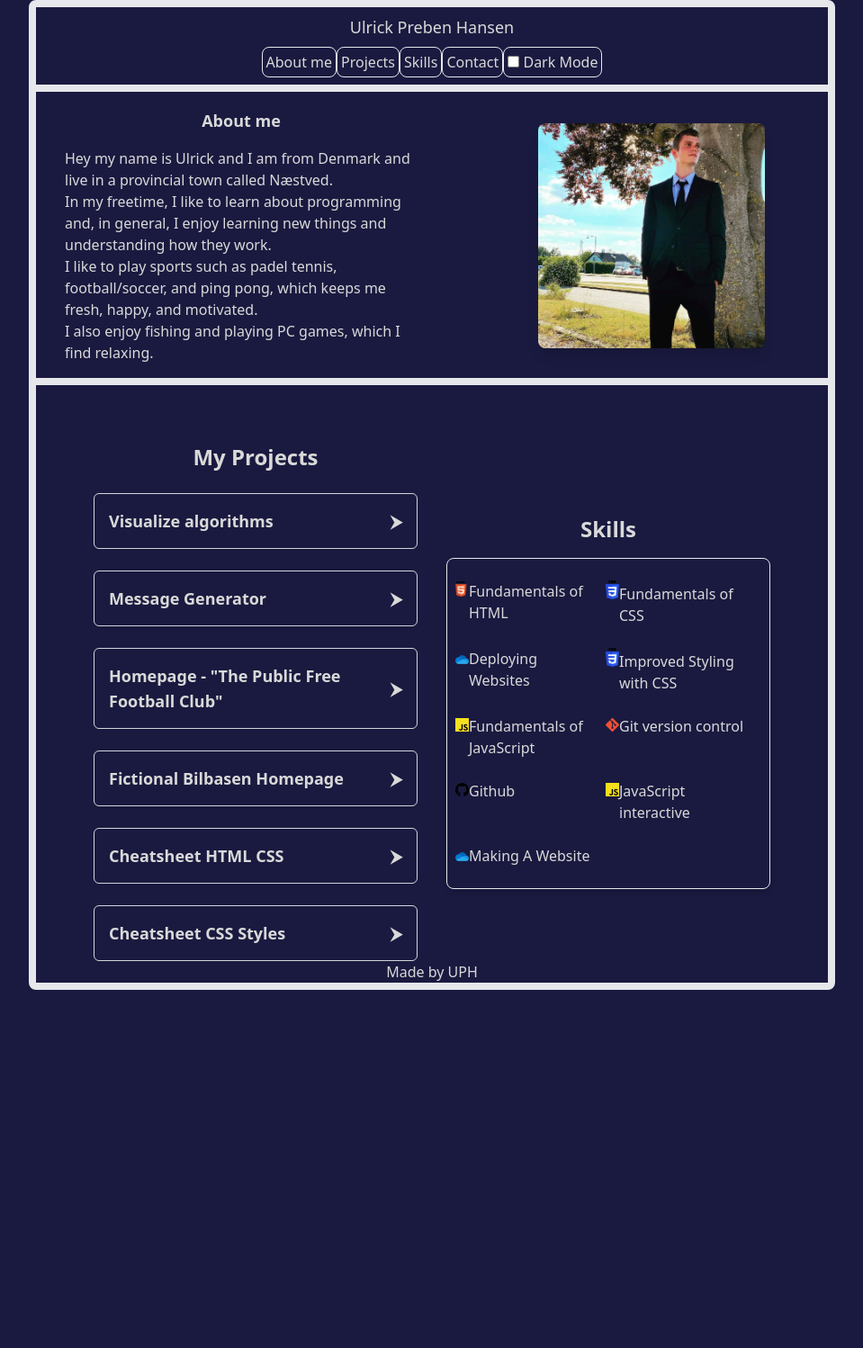
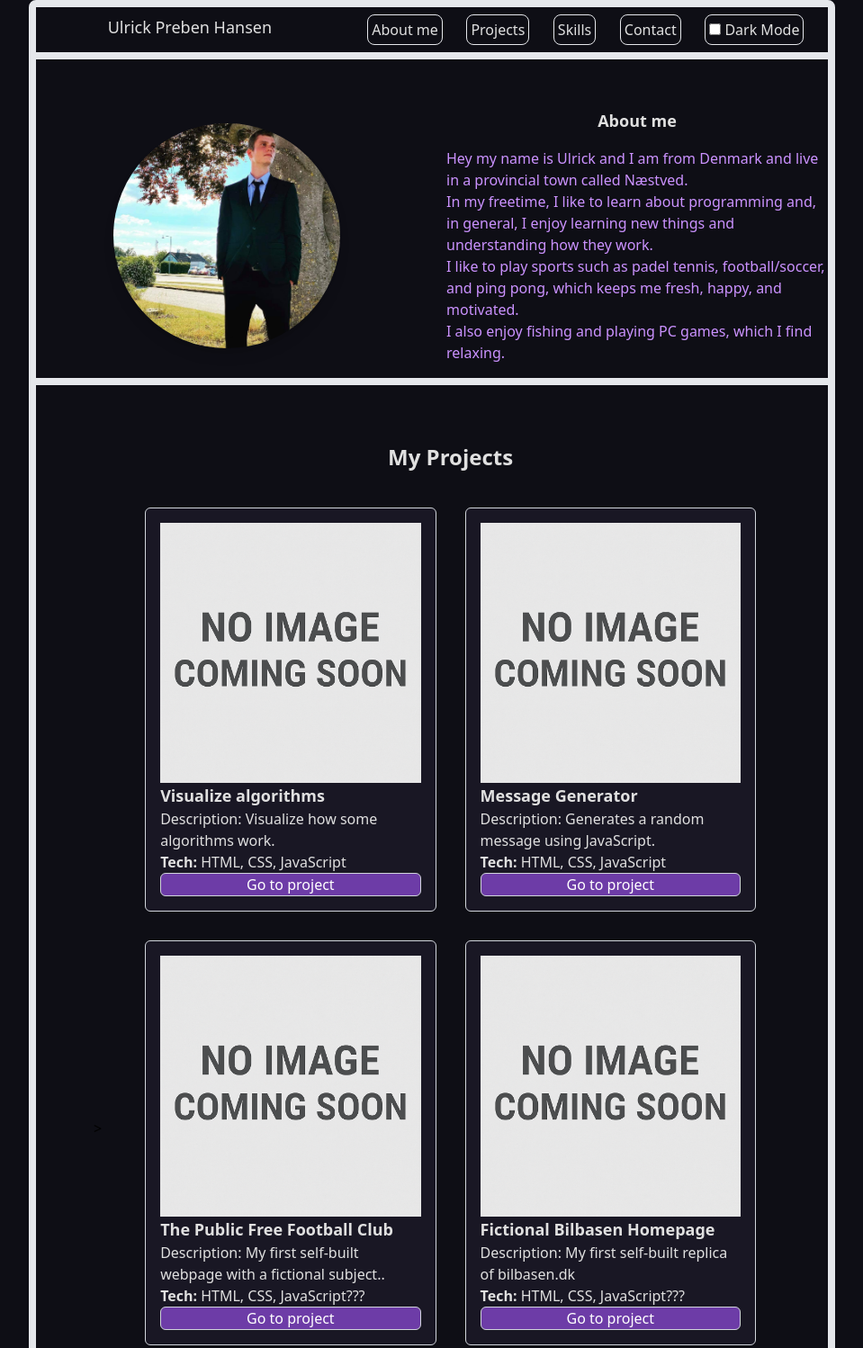
Before and after one commit to Ulrick1432/My_Portfolio, a website: page index.html in a window 1280 px wide. Shown: the top 1498 px of the page at 90% size, without its empty margins (160-1119 px from the left). Before the commit the page ends 1100 px from the top, so only its background shows below. Drawn offline with Linux system fonts and the light colour scheme.

Commit message:
2.0 missings changes in skills section

```diff
--- a/Plan.txt
+++ /dev/null
@@ -1,5 +0,0 @@
-* ulrickhansen.dev og eller .com ???domæne køb hos simply.com
-
-* Projekted skal bare bygges unden et framework og React
-* Brug Tailwind CSS ?
-* Brug typestript, se hvordan det kan bruges her https://www.typescriptlang.org/ (OBS har det installeret via VS code :))
--- a/index.css
+++ b/index.css
@@ -2,3 +2,16 @@ p, h2 {
   margin: 0px;
   padding: 0px;
 }
+
+h1, h2, h3, h4, h5, a, p, label, span, li {
+  color: #E0E0E0;
+}
+
+.project {
+  margin-left: 1rem;
+  margin-top: 1rem;
+}
+
+.test {
+  color: #6d3ca7;
+}
--- a/index.html
+++ b/index.html
@@ -5,16 +5,18 @@
         <link href="./src/output.css" rel="stylesheet">
         <link href="./src/icons.css" rel="stylesheet">
         <link href="./index.css" rel="stylesheet">
+        <link href="./src/input.css" rel="stylesheet">
         <meta charset="UTF-8">
         <meta name="keywords" content="HTML, CSS, JavaScript">
         <meta name="viewport" content="width=device-width, initial-scale=1.0">
     </head>
 
-    <Body class="flex flex-col items-center border-8 rounded-lg max-w-4xl m-auto bg-background text-primary">
+    <Body class="flex flex-col items-center border-8 rounded-lg max-w-4xl m-auto bg-background ">
         <div class="fixed bg-background top-0 left-0 right-0 max-w-4xl m-auto">
-            <header class="max-sm:flex max-sm:items-center max-sm:justify-between border-8 rounded-t-lg">
-                <h1 class="text-lg mb-2 mt-2 flex-grow text-center">Ulrick Preben Hansen</h1>
-                <nav class="flex flex-row space-x-4 mb-2">
+        <!-- HEADER -->
+            <header class="flex max-sm:flex  max-sm:items-center max-sm:justify-between border-8 rounded-t-lg">
+                <h1 class="flex-grow text-lg mb-2 mt-2 text-center">Ulrick Preben Hansen</h1>
+                <nav class="flex flex-grow flex-row space-x-4 mb-2 mt-2">
                     <ul role="list" hidden class="sidebar flex-col items-start justify-start absolute right-0 top-0 mt-2 mr-2 z-50 bg-white backdrop-blur-md shadow-lg rounded-lg">
                         <li class="p-2 border-b w-full flex justify-center hover:bg-gray-100 transition-colors duration-200 rounded-lg">
                             <a href="#" class="menu-close">
@@ -23,8 +25,8 @@
                                 </svg>
                             </a>
                         </li>
-                        <li class="p-2 border-b w-full hover:bg-gray-100 transition-colors duration-200">
-                            <a href="index.html" class="w-full text-center">About me</a>
+                        <li class="p-2 border-b w-full hover:bg-gray-100 transition-colors duration-200 ">
+                            <a href="index.html" class="w-full text-center ">About me</a>
                         </li>
                         <li class="p-2 border-b w-full hover:bg-gray-100 transition-colors duration-200">
                             <a href="#project-container" class="w-full text-center">Projects</a>
@@ -41,7 +43,7 @@
                         </div>
                     </ul>
                     <!------------------------------------------------------------------------------->
-                    <ul role="list" class="sm:flex hidden hiddenspace-x-8 justify-center w-full ">
+                    <ul role="list" class=" sm:flex hidden hiddenspace-x-8 w-full justify-evenly">
                         <li class="p-1 border rounded-lg hover:shadow-lg bg" >
                             <a href="index.html">About me</a>
                         </li>
@@ -63,101 +65,96 @@
                 <a href="#" class="menu-open sm:hidden"><svg xmlns="http://www.w3.org/2000/svg" height="24px" viewBox="0 -960 960 960" width="24px" fill="#e8eaed"><path d="M120-240v-80h720v80H120Zm0-200v-80h720v80H120Zm0-200v-80h720v80H120Z"/></svg></a>
             </header>
         </div>
-
+        <!-- MAIN -->
         <main class="mt-28">
+            <!-- ABOUT ME -->
             <section id="about-me" class="flex flex-col md:flex-row items-center md:space-x-8 border-b-8 pb-4">
+                <div class="md:w-1/2 flex justify-center mt-4 md:mt-0">
+                    <img
+                    class="rounded-full shadow-lg"
+                    src="../resources/Profilfoto.jpeg"
+                    alt="Photo of Ulrick Hansen"
+                    style="height: 250px; width: auto;"
+                    >
+                </div>
                 <div class="ml-8 mr-8 md:w-1/2">
                     <h2 class="text-center text-lg font-bold">About me</h2>
-                    <p class="mt-4">
+                    <p class="mt-4 text-hoverColor">
                         Hey my name is Ulrick and I am from Denmark and live in a provincial town called Næstved.<br>
                         In my freetime, I like to learn about programming and, in general, I enjoy learning new things and understanding how they work.<br>
                         I like to play sports such as padel tennis, football/soccer, and ping pong, which keeps me fresh, happy, and motivated.<br>
                         I also enjoy fishing and playing PC games, which I find relaxing.
                     </p>
                 </div>
-                <div class="md:w-1/2 flex justify-center mt-4 md:mt-0">
-                    <img
-                    class="rounded-lg shadow-lg"
-                    src="../resources/Profilfoto.jpeg"
-                    alt="Photo of Ulrick Hansen"
-                    style="height: 250px; width: auto;"
-                    >
-                </div>
             </section>
-            <section id="my-projects" class="flex flex-col gap-12 mt-16 md:flex-row md:gap-8 items-center px-4 md:px-16">
+
+            <section class="flex flex-col gap-12 mt-16 md:flex-row md:gap-8 items-center px-4 md:px-16"></sectionclass>>
                 <!-- Projects Section -->
-                <div class="w-full md:w-1/2 space-y-6">
+                <div class="w-full space-y-6">
                     <h2 class="text-center font-bold text-xl md:text-2xl ">My Projects</h2>
-                    <details id="visualize-algorithms" class="group border border-gray-300 rounded-md p-4 shadow-sm hover:shadow-lg transition-shadow duration-300">
-                        <summary class="cursor-pointer font-semibold text-lg flex items-center ">
-                            <span>Visualize algorithms</span>
-                            <span class="ml-auto transition-transform group-open:rotate-90">⮞</span>
-                        </summary>
-                    </details>
-                    <details class="group border border-gray-300 rounded-md p-4 shadow-sm hover:shadow-lg transition-shadow duration-300">
-                        <summary class="cursor-pointer font-semibold text-lg flex items-center ">
-                            <span>Message Generator</span>
-                            <span class="ml-auto transition-transform group-open:rotate-90">⮞</span>
-                        </summary>
-                        <div class="mt-2 text-gray-600">
-                            Generates a random message using JavaScript.
+                    <div class="projects-container grid grid-cols-2 justify-around">
+                        <!-- Projects -->
+                        <div id="visualize-algorithms" class="project">
+                            <img class="project-image" src="./resources/DefaultImage.png">
+                            <h4 class="project-header">Visualize algorithms</h4>
+                            <p class="project-description">Description: Visualize how some algorithms work.</p>
+                            <p class="project-tech"><span class="font-semibold">Tech:</span> HTML, CSS, JavaScript</p>
+                            <button id="btn-visualize-algorithms" class="btn-go-to-project" onclick="">Go to project</button>
                         </div>
-                    </details>
-                    <details class="group border border-gray-300 rounded-md p-4 shadow-sm hover:shadow-lg transition-shadow duration-300">
-                        <summary class="cursor-pointer font-semibold text-lg flex items-center ">
-                            <span>Homepage - "The Public Free Football Club"</span>
-                            <span class="ml-auto transition-transform group-open:rotate-90">⮞</span>
-                        </summary>
-                        <div class="mt-2 text-gray-600">
-                            My first self-built webpage with a fictional subject.
+                        <div id="message-generator" class="project">
+                            <img class="project-image" src="./resources/DefaultImage.png">
+                            <h4 class="project-header">Message Generator</h4>
+                            <p class="project-description">Description: Generates a random message using JavaScript.</p>
+                            <p class="project-tech"><span class="font-semibold">Tech:</span> HTML, CSS, JavaScript</p>
+                            <button id="btn-message-generator" class="btn-go-to-project">Go to project</button>
                         </div>
-                    </details>
-                    <details class="group border border-gray-300 rounded-md p-4 shadow-sm hover:shadow-lg transition-shadow duration-300">
-                        <summary class="cursor-pointer font-semibold text-lg flex items-center ">
-                            <span>Fictional Bilbasen Homepage</span>
-                            <span class="ml-auto transition-transform group-open:rotate-90">⮞</span>
-                        </summary>
-                        <div class="mt-2 text-gray-600">
-                            My first self-built replica of bilbasen.dk.
+                        <div id="free-football-club" class="project">
+                            <img class="project-image" src="./resources/DefaultImage.png">
+                            <h4 class="project-header">The Public Free Football Club</h4>
+                            <p class="project-description">Description: My first self-built webpage with a fictional subject..</p>
+                            <p class="project-tech"><span class="font-semibold">Tech:</span> HTML, CSS, JavaScript???</p>
+                            <button id="btn-free-football-club" class="btn-go-to-project">Go to project</button>
                         </div>
-                    </details>
-                    <details class="group border border-gray-300 rounded-md p-4 shadow-sm hover:shadow-lg transition-shadow duration-300">
-                        <summary class="cursor-pointer font-semibold text-lg flex items-center ">
-                            <span>Cheatsheet HTML CSS</span>
-                            <span class="ml-auto transition-transform group-open:rotate-90">⮞</span>
-                        </summary>
-                        <div class="mt-2 text-gray-600">
-                            Cheatsheet of HTML tables, other tags, CSS selectors, and properties.
+                        <div id="fictional-bilbasen" class="project">
+                            <img class="project-image" src="./resources/DefaultImage.png">
+                            <h4 class="project-header">Fictional Bilbasen Homepage</h4>
+                            <p class="project-description">Description: My first self-built replica of bilbasen.dk</p>
+                            <p class="project-tech"><span class="font-semibold">Tech:</span> HTML, CSS, JavaScript???</p>
+                            <button id="btn-fictional-bilbasen" class="btn-go-to-project">Go to project</button>
                         </div>
-                    </details>
-                    <details class="group border border-gray-300 rounded-md p-4 shadow-sm hover:shadow-lg transition-shadow duration-300">
-                        <summary class="cursor-pointer font-semibold text-lg flex items-center ">
-                            <span>Cheatsheet CSS Styles</span>
-                            <span class="ml-auto transition-transform group-open:rotate-90">⮞</span>
-                        </summary>
-                        <div class="mt-2 text-gray-600">
-                            Cheatsheet of CSS box model, positioning, colors, and typography.
+                        <div id="cheatsheet-html-css" class="project">
+                            <img class="project-image" src="./resources/DefaultImage.png">
+                            <h4 class="project-header">Cheatsheet HTML CSS</h4>
+                            <p class="project-description">Description: Cheatsheet of HTML tables, other tags, CSS selectors, and properties.</p>
+                            <p class="project-tech"><span class="font-semibold">Tech:</span> HTML, CSS, JavaScript???</p>
+                            <button id="btn-cheatsheet-html-css" class="btn-go-to-project">Go to project</button>
                         </div>
-                    </details>
-                </div>
-
-                <!-- Skills Section -->
-                <div id="skills" class="w-full md:w-1/2 space-y-4">
-                    <h3 class="text-center font-bold text-xl md:text-2xl ">Skills</h3>
-                    <ul class="grid grid-cols-2 gap-4 md:gap-6 border rounded-lg p-6 shadow-md">
-                        <li class="img_html">Fundamentals of HTML</li>
-                        <li class="img_css">Fundamentals of CSS</li>
-                        <li class="img_cloud">Deploying Websites</li>
-                        <li class="img_css">Improved Styling with CSS</li>
-                        <li class="img_js">Fundamentals of JavaScript</li>
-                        <li class="img_git">Git version control</li>
-                        <li class="img_github">Github</li>
-                        <li class="img_js">JavaScript interactive</li>
-                        <li class="img_cloud">Making A Website
-                    </ul>
+                        <div id="cheatsheet-css-styles" class="project">
+                            <img class="project-image" src="./resources/DefaultImage.png">
+                            <h4 class="project-header">Cheatsheet CSS Styles</h4>
+                            <p class="project-description">Description: Cheatsheet of CSS box model, positioning, colors, and typography.</p>
+                            <p class="project-tech"><span class="font-semibold">Tech:</span> HTML, CSS, JavaScript???</p>
+                            <button id="btn-cheatsheet-css-styles" class="btn-go-to-project">Go to project</button>
+                        </div>
+                    </div>
                 </div>
             </section>
 
+            <!-- Skills Section -->
+            <div id="skills" class="w-full space-y-4">
+                <h3 class="text-center font-bold text-xl md:text-2xl ">Skills</h3>
+                <ul class="grid grid-cols-2 gap-4 md:gap-6 border rounded-lg p-6 shadow-md">
+                    <li class="img_html">Fundamentals of HTML</li>
+                    <li class="img_css">Fundamentals of CSS</li>
+                    <li class="img_cloud">Deploying Websites</li>
+                    <li class="img_css">Improved Styling with CSS</li>
+                    <li class="img_js">Fundamentals of JavaScript</li>
+                    <li class="img_git">Git version control</li>
+                    <li class="img_github">Github</li>
+                    <li class="img_js">JavaScript interactive</li>
+                    <li class="img_cloud">Making A Website </li>
+                </ul>
+            </div>
         </main>
         <footer>
             <p class="text-center">Made by UPH</p>
--- a/src/icons.css
+++ b/src/icons.css
@@ -1,3 +1,7 @@
+/*
+  Denne fil bruges til at sætte logo ved de diverse skills i skills sektionen
+*/
+
 li.img_html::marker {
   content: url(../resources/skillsImages/17pxHTML5_logo_and_wordmark.svg.png);
 
--- a/src/input.css
+++ b/src/input.css
@@ -1,3 +1,28 @@
+/*
+  Hvad bruges denne fil til?
+  Denn fil bruges til at lave custom tailwind css klasser,
+  en klasse til flere ens element, i stedet for at man skal,
+  skrive de samme klasser i elementer som skal være ens.
+*/
+
 @tailwind base;
 @tailwind components;
 @tailwind utilities;
+
+/*
+  Tailwind kræver at egendefinerede klasser med @apply skrives inde i en @layer,
+  hvis de skal få adgang til Tailwinds theme-konfiguration.
+  (som er i tailwind.config.js)
+*/
+@layer components {
+  .project {
+    @apply flex flex-col border border-gray-300 rounded-md bg-secondaryBackground m-4 p-4 shadow-sm hover:shadow-lg transition-shadow duration-300;
+  }
+
+  .project-header {
+    @apply font-bold text-lg;
+  }
+  .btn-go-to-project {
+    @apply border border-gray-300 rounded-md text-buttonTextColor bg-buttonColor select-none hover:bg-hoverColor;
+  }
+}
--- a/tailwind.config.js
+++ b/tailwind.config.js
@@ -4,13 +4,13 @@ module.exports = {
   theme: {
     extend: {
       colors: {
-        'background': '#1A132F',
-        'secondaryBackground': '#2B2046',
-        'primaryText': '#D9D9D9',
-        'buttonColor': '#9C27B0',
-        'hoverColor': '#BA68C8',
+        'background': '#0e0e15',
+        'secondaryBackground': '#191724',
+        'primaryText': '#fcfbfd',
+        'buttonColor': '#6d3ca7',
+        'hoverColor': '#26C6DA',
         'buttonTextColor': '#FFFFFF',
-        'secondary': '#41469E'
+        'hoverColor': '#cb92ff'
       },
     },
   },
```
Also changed, not shown: src/eventListener.js (+2 -11 lines), README.md, resources/DefaultImage.png (added), src/output.css.
